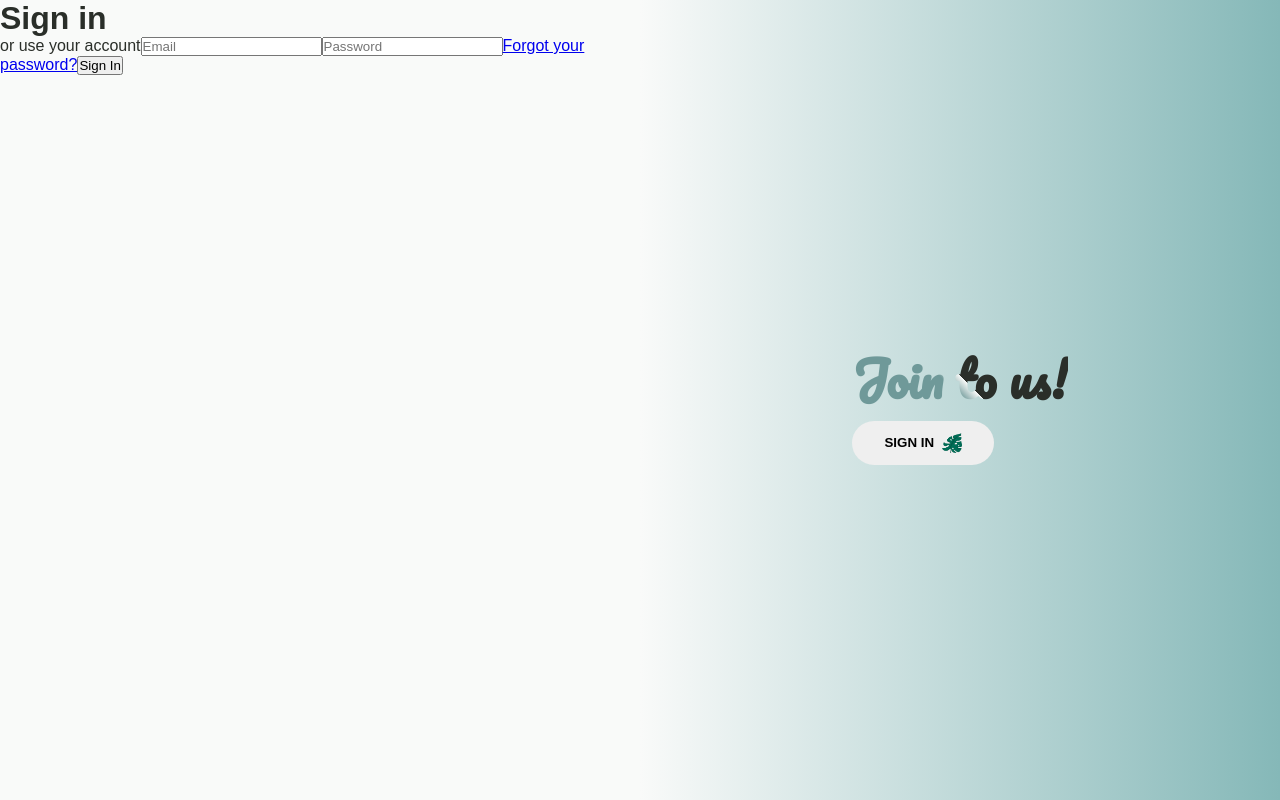
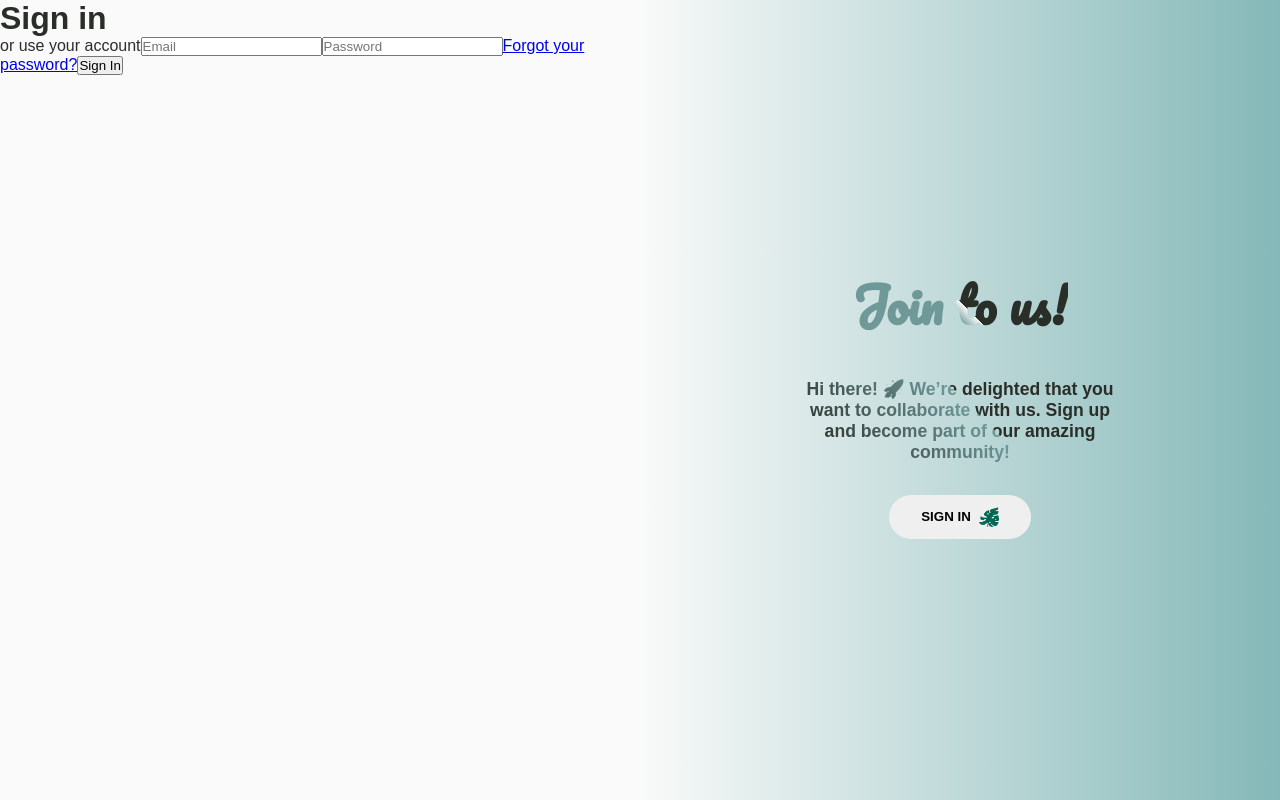
Before and after one commit to pawelek7k/TaskFlow, a Next.js app: page / in a window 1280 px wide. Built offline with nearby package versions, Linux system fonts and the light colour scheme.

Commit message:
add styles

```diff
--- a/app/components/RegisterCard/index.tsx
+++ b/app/components/RegisterCard/index.tsx
@@ -1,6 +1,7 @@
 import React from "react";
 import { PrimaryButton } from "../Button";
 import { Headline } from "../Headline";
+import styles from "./styles.module.css";
 
 interface RegisterCardProps {
   heading: string;
@@ -16,7 +17,7 @@ export const RegisterCard: React.FC<RegisterCardProps> = ({
   onClick,
 }) => {
   return (
-    <div>
+    <div className={styles.container}>
       <Headline label={heading} />
       <p>{description}</p>
       <PrimaryButton onClick={onClick} label={button} />
--- /dev/null
+++ b/app/components/RegisterCard/styles.module.css
@@ -0,0 +1,22 @@
+.container {
+  display: flex;
+  flex-direction: column;
+  align-items: center;
+  gap: var(--primary-spacing);
+}
+
+.container p {
+  font-weight: 600;
+  max-width: 60%;
+  color: var(--text);
+  background-image: linear-gradient(
+    45deg,
+    var(--text) 9%,
+    var(--primary-color) 56%,
+    var(--text) 53%
+  );
+  background-clip: text;
+  -webkit-background-clip: text;
+  -webkit-text-fill-color: transparent;
+  font-size: 1.1rem;
+}
--- a/app/components/RegistersContainer/index.tsx
+++ b/app/components/RegistersContainer/index.tsx
@@ -30,7 +30,9 @@ export const RegistersContainer: React.FC = () => {
           <div className={`${styles.overlayPanel} ${styles.overlayLeft}`}>
             <RegisterCard
               heading={"Welcome Back!"}
-              description={""}
+              description={
+                "Welcome back! 🔑 Enter your login details and continue enjoying our services!"
+              }
               button={"Sign up"}
               onClick={toggleForm}
             />
@@ -38,7 +40,9 @@ export const RegistersContainer: React.FC = () => {
           <div className={`${styles.overlayPanel} ${styles.overlayRight}`}>
             <RegisterCard
               heading={"Join to us!"}
-              description={""}
+              description={
+                "Hi there! 🚀 We’re delighted that you want to collaborate with us. Sign up and become part of our amazing community!"
+              }
               button={"Sign in"}
               onClick={toggleForm}
             />
```
